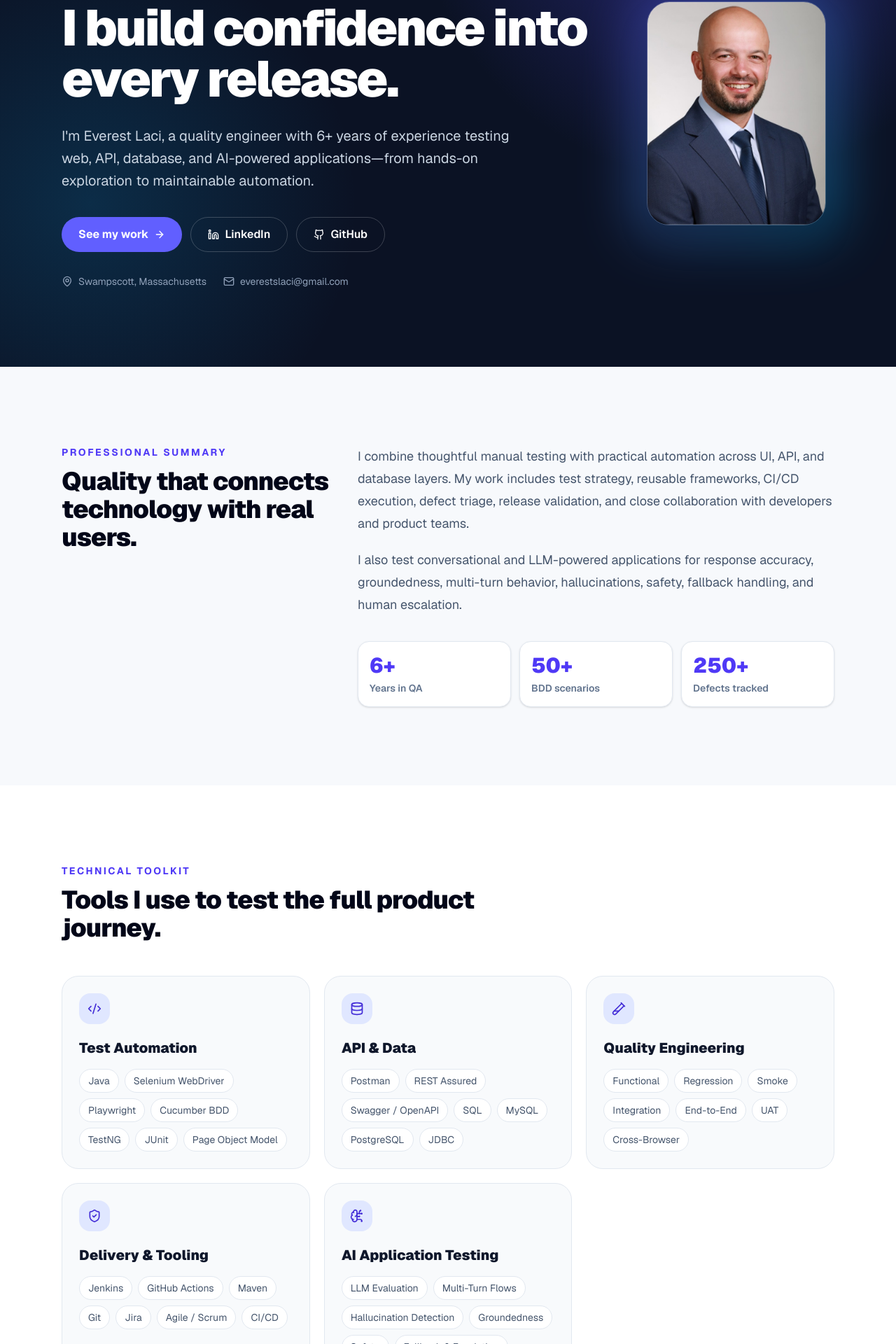
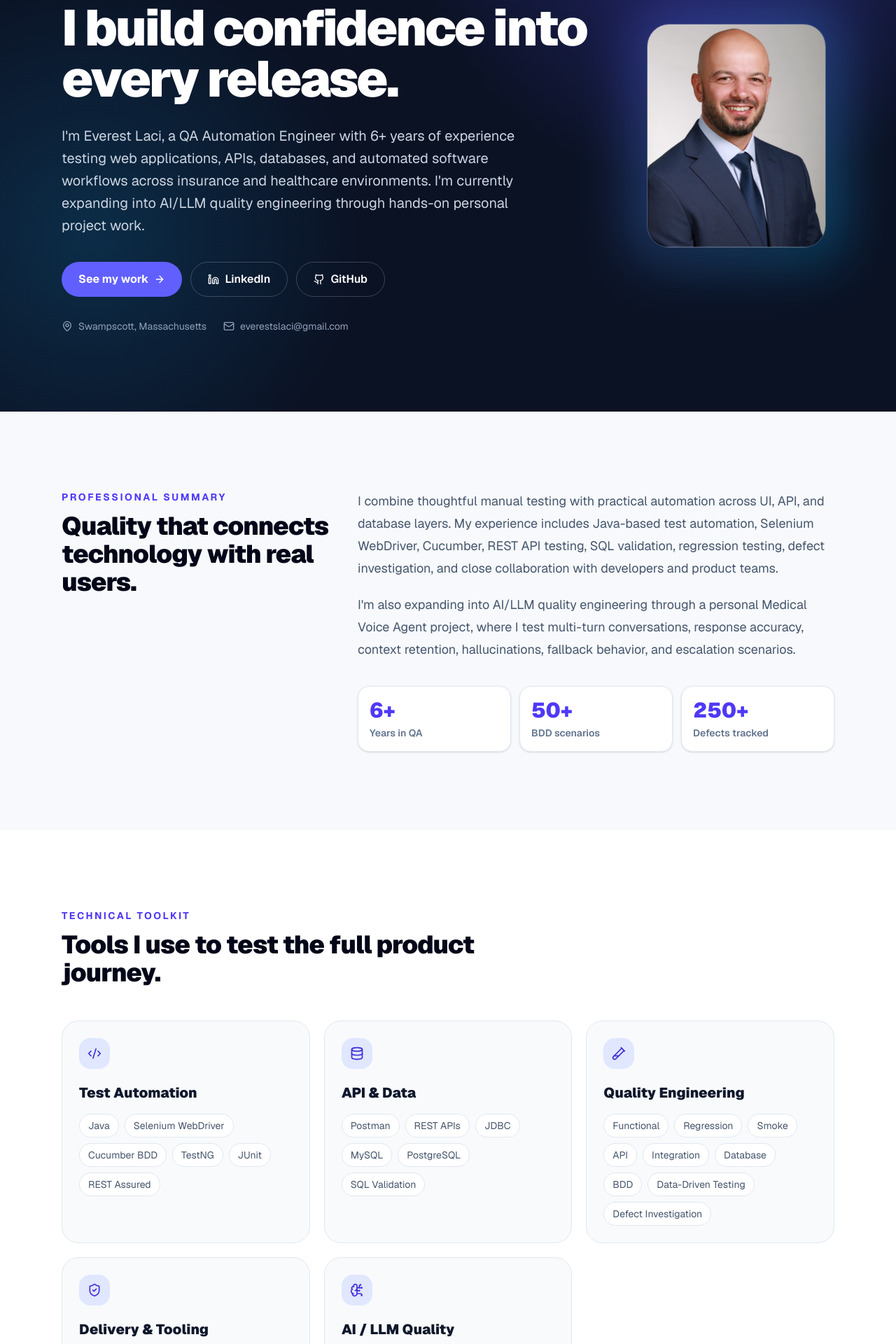
Before and after one commit to Everest-86/everest-portfolio-, a Next.js app: page / in a window 1280 px wide. Shown: the part 253-2173 px from the top of the page at 70% size. Built offline with nearby package versions, Linux system fonts and the light colour scheme.

Commit message:
Align portfolio with updated QA and AI/LLM resume

```diff
--- a/app/page.tsx
+++ b/app/page.tsx
@@ -49,37 +49,37 @@ const skillGroups = [
   {
     title: "Test Automation",
     icon: Code2,
-    items: ["Java", "Selenium WebDriver", "Playwright", "Cucumber BDD", "TestNG", "JUnit", "Page Object Model"],
+    items: ["Java", "Selenium WebDriver", "Cucumber BDD", "TestNG", "JUnit", "REST Assured"],
   },
   {
     title: "API & Data",
     icon: Database,
-    items: ["Postman", "REST Assured", "Swagger / OpenAPI", "SQL", "MySQL", "PostgreSQL", "JDBC"],
+    items: ["Postman", "REST APIs", "JDBC", "MySQL", "PostgreSQL", "SQL Validation"],
   },
   {
     title: "Quality Engineering",
     icon: TestTube2,
-    items: ["Functional", "Regression", "Smoke", "Integration", "End-to-End", "UAT", "Cross-Browser"],
+    items: ["Functional", "Regression", "Smoke", "API", "Integration", "Database", "BDD", "Data-Driven Testing", "Defect Investigation"],
   },
   {
     title: "Delivery & Tooling",
     icon: ShieldCheck,
-    items: ["Jenkins", "GitHub Actions", "Maven", "Git", "Jira", "Agile / Scrum", "CI/CD"],
+    items: ["Jenkins", "Git", "GitHub", "Maven", "Jira", "Agile / Scrum"],
   },
   {
-    title: "AI Application Testing",
+    title: "AI / LLM Quality",
     icon: BrainCircuit,
-    items: ["LLM Evaluation", "Multi-Turn Flows", "Hallucination Detection", "Groundedness", "Safety", "Fallback & Escalation"],
+    items: ["Conversational AI Testing", "Multi-Turn Testing", "Response Accuracy", "Context Retention", "Hallucination Evaluation", "Fallback Testing", "Escalation Testing"],
   },
 ];
 
 const projects = [
   {
-    eyebrow: "Featured project",
-    title: "AI Medical Voice Agent",
+    eyebrow: "Personal project",
+    title: "Medical Voice Agent",
     description:
-      "A clinic communication assistant for appointment reminders, confirmations, rescheduling, follow-up, administrative questions, and human escalation.",
-    highlights: ["React + FastAPI + PostgreSQL", "Twilio voice workflow", "OpenAI-powered conversations", "API, database, and safety testing"],
+      "A hands-on personal project exploring how traditional software QA practices can be applied to conversational AI and LLM-powered applications.",
+    highlights: ["Multi-turn conversation testing", "Response accuracy and context retention", "Hallucination and fallback testing", "Escalation scenario testing", "FastAPI and Python used through AI-assisted development"],
     link: "https://github.com/Everest-86/clinic-agent",
   },
   {
@@ -122,14 +122,14 @@ export default function Portfolio() {
           <div>
             <div className="mb-5 inline-flex items-center gap-2 rounded-full border border-emerald-400/25 bg-emerald-400/10 px-3 py-1.5 text-sm text-emerald-300">
               <span className="h-2 w-2 rounded-full bg-emerald-400" />
-              Open to QA/SDET opportunities
+              Open to QA Automation, SDET & AI Quality opportunities
             </div>
-            <p className="mb-3 font-semibold uppercase tracking-[.2em] text-indigo-300">QA Automation Engineer · SDET</p>
+            <p className="mb-3 font-semibold uppercase tracking-[.2em] text-indigo-300">QA Automation Engineer · SDET · AI/LLM Quality</p>
             <h1 className="max-w-4xl text-5xl font-black leading-[1.02] tracking-[-0.04em] sm:text-6xl lg:text-7xl">
               I build confidence into every release.
             </h1>
             <p className="mt-7 max-w-2xl text-lg leading-8 text-slate-300 sm:text-xl">
-              I&apos;m Everest Laci, a quality engineer with 6+ years of experience testing web, API, database, and AI-powered applications—from hands-on exploration to maintainable automation.
+              I&apos;m Everest Laci, a QA Automation Engineer with 6+ years of experience testing web applications, APIs, databases, and automated software workflows across insurance and healthcare environments. I&apos;m currently expanding into AI/LLM quality engineering through hands-on personal project work.
             </p>
             <div className="mt-9 flex flex-wrap gap-3">
               <a href="#projects" className="inline-flex items-center gap-2 rounded-full bg-indigo-500 px-6 py-3 font-bold transition hover:bg-indigo-400">
@@ -168,8 +168,8 @@ export default function Portfolio() {
           <h2 className="mt-3 text-4xl font-black tracking-tight text-slate-950">Quality that connects technology with real users.</h2>
         </div>
         <div className="space-y-5 text-lg leading-8 text-slate-600">
-          <p>I combine thoughtful manual testing with practical automation across UI, API, and database layers. My work includes test strategy, reusable frameworks, CI/CD execution, defect triage, release validation, and close collaboration with developers and product teams.</p>
-          <p>I also test conversational and LLM-powered applications for response accuracy, groundedness, multi-turn behavior, hallucinations, safety, fallback handling, and human escalation.</p>
+          <p>I combine thoughtful manual testing with practical automation across UI, API, and database layers. My experience includes Java-based test automation, Selenium WebDriver, Cucumber, REST API testing, SQL validation, regression testing, defect investigation, and close collaboration with developers and product teams.</p>
+          <p>I&apos;m also expanding into AI/LLM quality engineering through a personal Medical Voice Agent project, where I test multi-turn conversations, response accuracy, context retention, hallucinations, fallback behavior, and escalation scenarios.</p>
           <div className="grid grid-cols-3 gap-3 pt-4">
             {[['6+', 'Years in QA'], ['50+', 'BDD scenarios'], ['250+', 'Defects tracked']].map(([value, label]) => (
               <div key={label} className="rounded-2xl border border-slate-200 bg-white p-4 shadow-sm">
@@ -249,7 +249,7 @@ export default function Portfolio() {
       <section className="mx-auto max-w-6xl px-6 pb-20">
         <div className="rounded-[2rem] bg-gradient-to-r from-indigo-600 to-blue-600 px-7 py-12 text-center text-white shadow-2xl sm:px-12">
           <h2 className="text-3xl font-black sm:text-4xl">Let&apos;s build better software together.</h2>
-          <p className="mx-auto mt-4 max-w-2xl text-indigo-100">I&apos;m open to QA Automation Engineer, SDET, and Software Quality Engineer opportunities in the Boston area or remotely.</p>
+          <p className="mx-auto mt-4 max-w-2xl text-indigo-100">I&apos;m open to QA Automation Engineer, SDET, Software Quality Engineer, and AI Quality opportunities in the Boston area or remotely.</p>
           <a href="mailto:everestslaci@gmail.com" className="mt-8 inline-flex items-center gap-2 rounded-full bg-white px-6 py-3 font-bold text-indigo-700 transition hover:bg-indigo-50"><Mail className="h-4 w-4" /> Email me</a>
         </div>
       </section>
```
